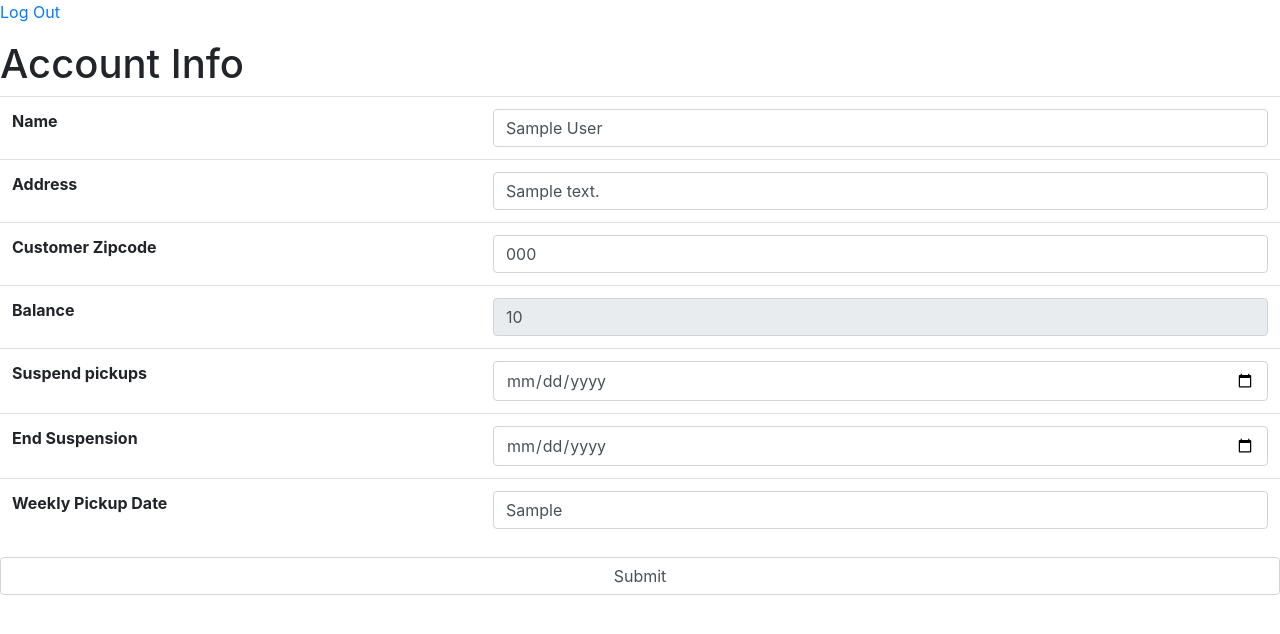
After one commit to PSButlerII/TrashCollectorCollaborationProject, a Django app: page /customers/account_info/ in a window 1280 px wide. The commit adds this page. Shown: the top 634 px of the page. Run offline with Django 3.2, Linux system fonts and the light colour scheme; a user stored in the database is signed in; tables that the repository leaves empty hold one stand-in row (values such as "Sample post"); some libraries are stand-ins or nearby versions.

Commit message:
Updating all the files

```diff
--- /dev/null
+++ b/trash_collector/customers/templates/customers/account_info.html
@@ -0,0 +1,43 @@
+{% extends 'base.html' %}
+{# This top line allows this template to utilizing the styling and layout from the base. All your templates should do the same. #}
+
+{% block title %} Account Info {% endblock %}
+
+{% block header %} Account Info  {% endblock %}
+
+{% block content %}
+        <form action="{%url 'customers:customer_account_info' %}" method="POST">
+            {% csrf_token %}
+            <table class="table table-borderless table-hover">
+                <tr>
+                    <th scope="col">Name</th>
+                    <td scope="row"><input class="form-control" type="text" name="name" Value="{{customer.name}}" ></td>
+                </tr>
+                <tr>
+                    <th scope="col">Address</th>
+                    <td scope="row"><input class="form-control" type="text" name="customer_address" Value="{{customer.customer_address}}" ></td>
+                </tr>
+                 <tr>
+                    <th scope="col">Customer Zipcode</th>
+                    <td scope="row"><input class="form-control" type="text" name="customer_zip_code" Value="{{customer.customer_zip_code}}"></td>
+                </tr>
+                <tr>
+                    <th scope="col">Balance</th>
+                    <td scope="row"><input class="form-control" type="text" name="customer_balance" Value="{{customer.customer_balance}}" readonly></td>
+                </tr>
+                 <tr>
+                    <th scope="col">Suspend pickups</th>
+                    <td scope="row"><input class="form-control" type="date" name="start_suspension_date" Value="{{customer.start_suspension_date}}" ></td>
+                </tr>
+                <tr>
+                    <th scope="col">End Suspension</th>
+                    <td scope="row"><input class="form-control" type="date" name="end_suspension_date" Value="{{customer.end_suspension_date}}"></td>
+                </tr>
+                <tr>
+                    <th scope="col">Weekly Pickup Date</th>
+                    <td scope="row"><input class="form-control" type="text" name="weekly_pickup_day" Value="{{customer.weekly_pickup_day}}"></td>
+                </tr>
+            </table>
+                <input class="form-control" type="submit" value="Submit">
+        </form>
+{% endblock %}
--- a/trash_collector/customers/templates/customers/index.html
+++ b/trash_collector/customers/templates/customers/index.html
@@ -7,9 +7,7 @@
 
 {% block content %}
   {% if user.is_authenticated %}
-    Hello Customer {{ user.username }},<br>
-<br>
-    Please register for services through NavBar to have access to the rest of the site!
+    Hello Customer {{ user.username }}!
   {% else %}
     <p>You are at the customer index, but you are not logged in.</p>
     <a href="{% url 'login' %}">Log In</a>
--- a/trash_collector/customers/urls.py
+++ b/trash_collector/customers/urls.py
@@ -1,20 +1,13 @@
 from django.urls import path
+
 from . import views
 
+# TODO: Determine what distinct pages are required for the customer user stories, add a path for each in urlpatterns
 
 app_name = "customers"
 urlpatterns = [
     path('', views.index, name="index"),
-    path('registration/',
-         views.registration, name="registration"),
-    path('detail/<int:user_id>',
-         views.detail, name="detail"),
-    path('change/<int:user_id>/',
-         views.change, name="change"),
-    path('pickup/<int:user_id>/',
-         views.pickup, name="pickup"),
-    path('suspension/<int:user_id>/',
-         views.suspension, name="suspension"),
-    path('statement/<int:user_id>/',
-         views.statement, name="statement")
+    path('customer/', views.customer_signup, name="customer_signup"),
+    path('account_info/', views.customer_account_info, name="customer_account_info"),
+    path('change_pickup_day/', views.change_pickup_day, name="change_pickup_day")
 ]
--- a/trash_collector/templates/base.html
+++ b/trash_collector/templates/base.html
@@ -3,36 +3,52 @@
 <head>
   <meta charset="utf-8">
   <meta name="viewport" content="width=device-width, initial-scale=1">
-  <link rel="stylesheet" href="https://cdn.jsdelivr.net/npm/bootswatch@4.5.2/dist/lux/bootstrap.min.css" integrity="sha384-9+PGKSqjRdkeAU7Eu4nkJU8RFaH8ace8HGXnkiKMP9I9Te0GJ4/km3L1Z8tXigpG" crossorigin="anonymous">
+  <link rel="stylesheet" href="https://maxcdn.bootstrapcdn.com/bootstrap/4.0.0/css/bootstrap.min.css" integrity="sha384-Gn5384xqQ1aoWXA+058RXPxPg6fy4IWvTNh0E263XmFcJlSAwiGgFAW/dAiS6JXm" crossorigin="anonymous">
   <title>{% block title %}{% endblock %}</title>
 </head>
 <body>
 {% if user.is_authenticated %}
   {% for group in user.groups.all%}
     {% if group.name == "Customers" %}
-    <nav class="navbar navbar-inverse">
-      <div class="container-fluid">
-        <a href="{% url 'logout' %}">Log Out</a>
-        <a href="{% url 'customers:index' %}">Home</a>
-        <a href="{% url 'customers:registration' %}">Register For Services</a>
-        <a href="{% url 'customers:detail' user.id  %}">Customer Details</a>
-        <a href="{% url 'customers:change' user.id %}">Change Your Services</a>
-        <a href="{% url 'customers:pickup' user.id %}">Schedule an Extra Pickup</a>
-        <a href="{% url 'customers:suspension' user.id %}">Manage Account Suspension</a>
-        <a href="{% url 'customers:statement' user.id %}">View Your Statement</a>
-      </div>
+     <nav class="navbar navbar-expand-lg navbar-light bg-light">
+      <a class="navbar-brand" href="#"></a>
+        <ul class="navbar-nav">
+          <li class="nav-item active">
+            <a class="nav-link" href="/customers/">Home <span class="sr-only">(current)</span></a>
+          </li>
+          <li class="nav-item">
+            <a class="nav-link" href="{% url 'customers:customer_account_info' %}">Account Info</a>
+          </li>
+          <li class="nav-item">
+            <a class="nav-link" href="{% url 'customers:change_pickup_day' %}">Change Pickup Day</a>
+          </li>
+          <li class="nav-item">
+            <a class="nav-link" href="{% url 'customers:customer_signup' %}">Customer Registration</a>
+          </li>
+        </ul>
+
     </nav>
     {% elif group.name == "Employees" %}
- <nav class="navbar navbar-inverse">
-      <div class="container-fluid">
-        <a href="{% url 'logout' %}">Log Out</a>
-        <a href="{% url 'employees:index' %}">Home</a>
-        <a href="{% url 'employees:registration' %}">Register as an Employee</a>
-        <a href="{% url 'employees:route' %}">Daily Route</a>
-
-      </div>
-    </nav>    {% endif %}
+    <nav class="navbar navbar-expand-lg navbar-light bg-light">
+      <a class="navbar-brand" href="#"></a>
+        <ul class="navbar-nav">
+          <li class="nav-item active">
+            <a class="nav-link" href="/employees/">Home <span class="sr-only">(current)</span></a>
+          </li>
+          <li class="nav-item">
+            <a class="nav-link" href="{% url 'employees:employee_account_info' %}">Account Info</a>
+          </li>
+          <li class="nav-item">
+            <a class="nav-link" href="{% url 'employees:todays_pickups' %}">Pickups for Today</a>
+          </li>
+          <li class="nav-item">
+            <a class="nav-link" href="{% url 'employees:employee_signup' %}">Employee Registration</a>
+          </li>
+        </ul>
+    </nav>
+    {% endif %}
   {% endfor %}
+  <p><a href="{% url 'logout' %}">Log Out</a></p>
 {% endif %}
   <main>
     <h1>{% block header %} {% endblock %}</h1>
--- a/trash_collector/templates/registration/register.html
+++ b/trash_collector/templates/registration/register.html
@@ -11,3 +11,4 @@
     {{ form.as_p }}
     <button type="submit">Sign Up</button>
   </form>
+{% endblock %}
```
Also changed, not shown: trash_collector/customers/templates/customers/change_pickup_day.html (added, +27 -0 lines), trash_collector/customers/templates/customers/customer_change_pickup_day.html (added, +31 -0 lines), trash_collector/customers/templates/customers/customer_signup.html (added, +32 -0 lines), trash_collector/customers/templates/customers/customer_signup_information.html (added, +32 -0 lines), trash_collector/customers/templates/customers/suspend_customer_account.html (added, +9 -0 lines).
